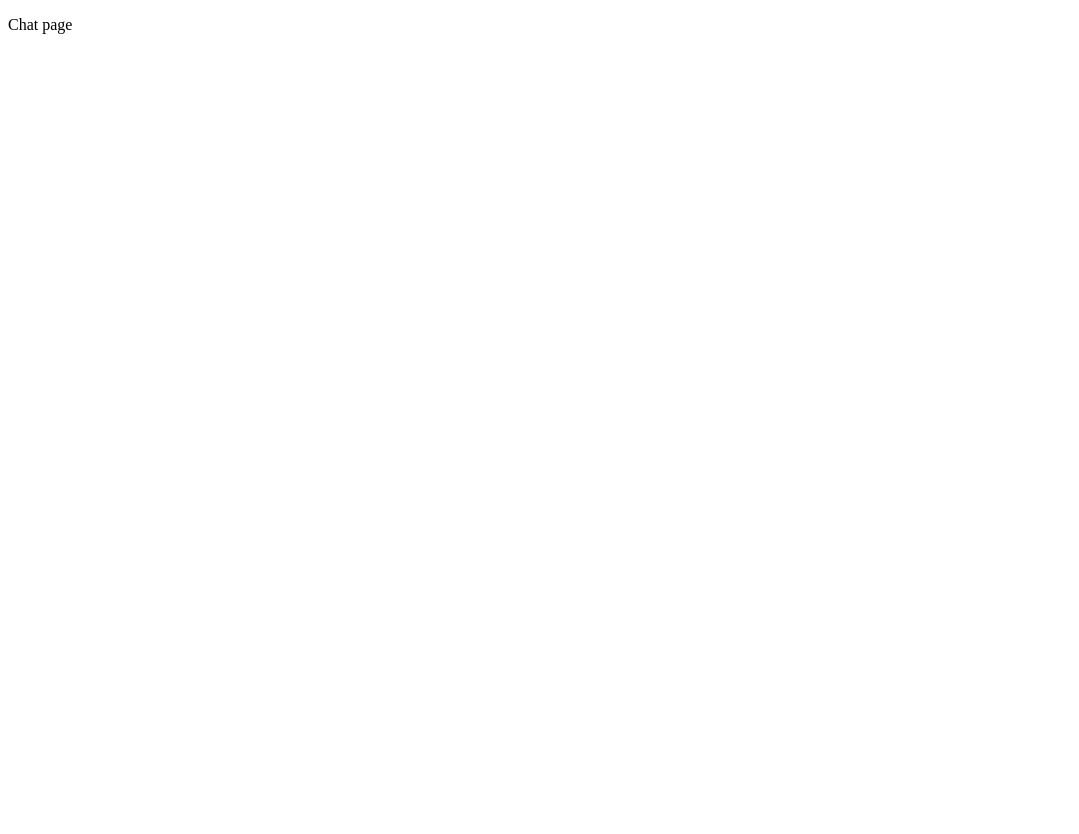
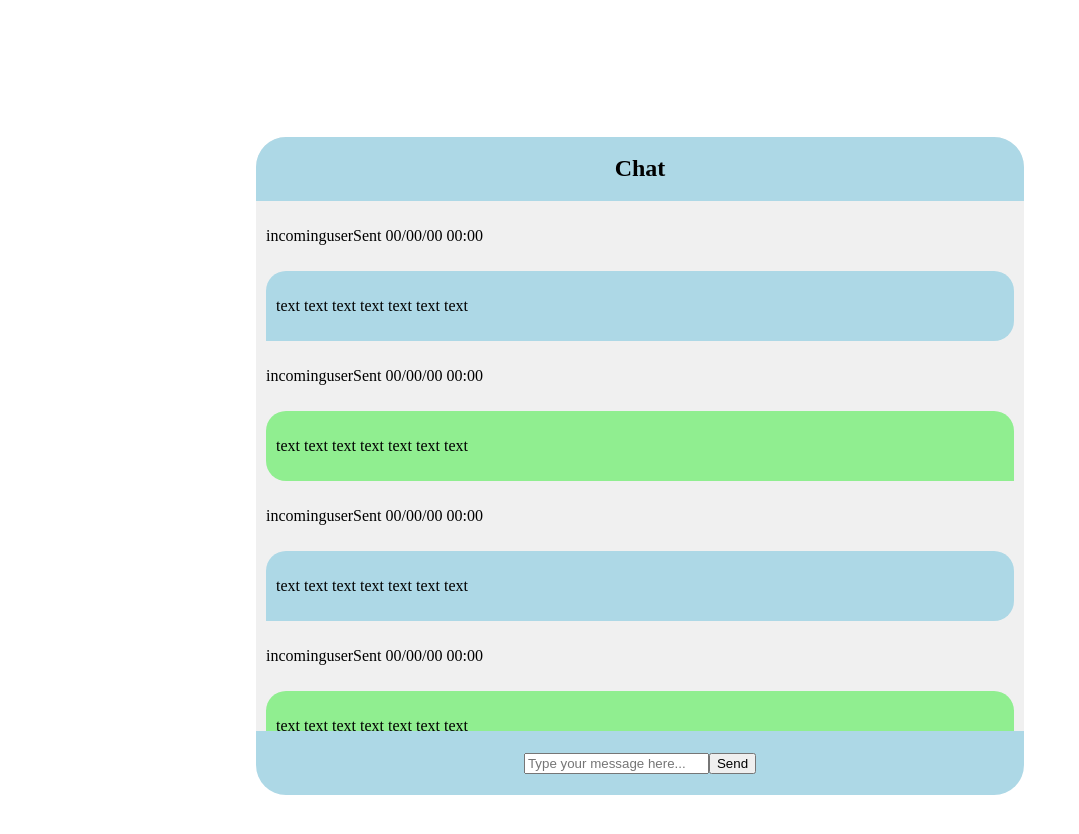
Before and after one commit to Airook-Sanjin/Acadian-Store, a Flask app: page /chat in a window 1280 px wide. Before the commit the part shown is almost empty. Shown: the top 834 px of the page, without its empty margins (0-1079 px from the left). Run offline with Flask 3, Linux system fonts and the light colour scheme.

Commit message:
Very basic UI set up for chat page

```diff
--- a/User/templates/chat.html
+++ b/User/templates/chat.html
@@ -1,11 +1,128 @@
 <!DOCTYPE html>
 <html lang="en">
+<style>
+    body{
+        display: flex;
+        justify-content: center;
+        align-items: center;
+        height: 100vh;
+        margin: 0;
+    }
+    .chat-page{
+        width: 60%;
+        height: 70%;
+        border-radius: 30px;
+        background-color: #f0f0f0;
+    }
+    .chat-header{
+        width: 100%;
+        height: 10%;
+        background-color: lightblue;
+        border-radius: 30px 30px 0 0;
+        display: flex;
+        justify-content: center;
+        align-items: center;
+    }
+    .chat-body{
+        width: auto;
+        height: 80%;
+        background-color: #f0f0f0;
+        overflow-y: auto;
+        padding: 10px;
+    }
+    .incoming-message-info{
+        display: flex;
+    }
+    .incoming-message-text{
+        height: auto;
+        background-color: lightblue;
+        border-radius: 20px 20px 20px 0px;
+        margin: 10px 0;
+        padding: 10px;
+    }
+    .outgoing-message-info{
+        display: flex;
+    }
+    .outgoing-message-text{
+        height: auto;
+        background-color: lightgreen;
+        border-radius: 20px 20px 0px 20px;
+        margin: 10px 0;
+        padding: 10px;
+    }
+    .chat-footer{
+        width: 100%;
+        height: 10%;
+        background-color: lightblue;
+        border-radius: 0 0 30px 30px;
+        display: flex;
+        justify-content: center;
+        align-items: center;
+    }
+</style>
 <head>
     <meta charset="UTF-8">
     <meta name="viewport" content="width=device-width, initial-scale=1.0">
     <title>Chat</title>
 </head>
 <body>
-    <p>Chat page</p>
+
+    <section class="chat-page">
+
+        <div class="chat-header">
+            <h1>Chat</h1>
+        </div>
+
+        <div class="chat-body">
+
+            <div class="incoming-message">
+                <div class="incoming-message-info">
+                    <p>incominguser</p>
+                    <p>Sent 00/00/00 00:00</p>
+                </div>
+                <div class="incoming-message-text">
+                    <p>text text text text text text text</p>
+                </div>
+            </div>
+
+            <div class="outgoing-message">
+                <div class="outgoing-message-info">
+                    <p>incominguser</p>
+                    <p>Sent 00/00/00 00:00</p>
+                </div>
+                <div class="outgoing-message-text">
+                    <p>text text text text text text text</p>
+                </div>
+            </div>
+
+            <div class="incoming-message">
+                <div class="incoming-message-info">
+                    <p>incominguser</p>
+                    <p>Sent 00/00/00 00:00</p>
+                </div>
+                <div class="incoming-message-text">
+                    <p>text text text text text text text</p>
+                </div>
+            </div>
+
+            <div class="outgoing-message">
+                <div class="outgoing-message-info">
+                    <p>incominguser</p>
+                    <p>Sent 00/00/00 00:00</p>
+                </div>
+                <div class="outgoing-message-text">
+                    <p>text text text text text text text</p>
+                </div>
+            </div>
+
+        </div>
+
+        <div class="chat-footer">
+            <input type="text" id="message" placeholder="Type your message here...">
+            <input type="submit" value="Send">
+        </div>
+
+    </section>
+
 </body>
 </html>
```
Also changed, not shown: User/static/style/chat.css (added).
